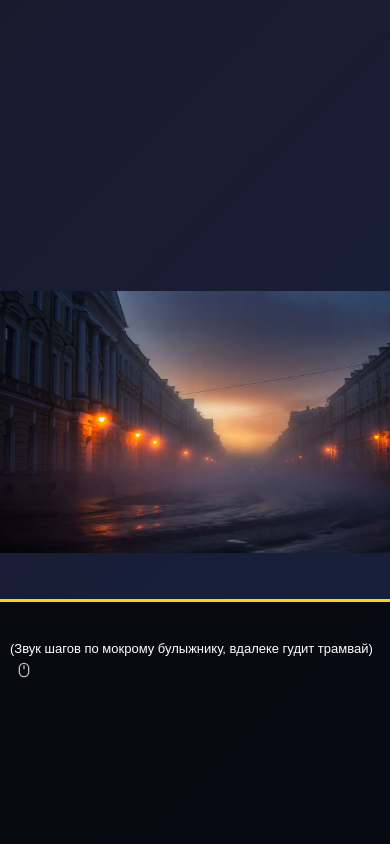
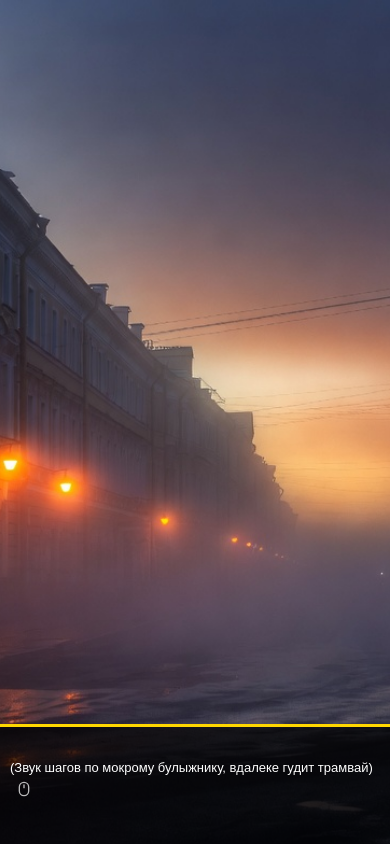
Before and after one commit to vestigecounty/novella, a React (Vite) app: page / in a window 390 px wide. Built offline with nearby package versions, Linux system fonts and the light colour scheme.

Commit message:
fix: mobile appearance

```diff
--- a/src/styles/components.css
+++ b/src/styles/components.css
@@ -9,6 +9,9 @@
     font-family: "Arial", sans-serif;
     position: relative;
     overflow: hidden;
+    -webkit-user-select: none;
+    user-select: none;
+    -webkit-touch-callout: none;
 }
 
 .game-container.loading,
@@ -92,28 +95,31 @@
 
 @media (max-width: 768px) {
     .game-container {
-        height: auto;
-        min-height: 100vh;
+        height: 100dvh;
+        flex-direction: column;
     }
 
     .scene-display {
-        min-height: 300px;
+        flex: 1;
+        min-height: 0;
     }
 }
 
 @media (max-width: 480px) {
     .game-container {
-        height: auto;
-        min-height: 100vh;
+        height: 100dvh;
+        flex-direction: column;
     }
 
     .scene-display {
-        min-height: 200px;
+        flex: 1;
+        min-height: 0;
     }
 
     .dialogue-box {
         min-height: 100px;
         padding: 10px;
+        flex-shrink: 0;
     }
 
     .character-name {
--- a/src/styles/dialogue.css
+++ b/src/styles/dialogue.css
@@ -193,21 +193,22 @@
 /* Responsive Design */
 @media (max-width: 768px) {
     .dialogue-box {
-        min-height: 120px;
-        padding: 15px;
+        min-height: auto;
+        padding: 10px;
     }
 
     .character-name {
-        font-size: 16px;
-        margin-bottom: 10px;
+        font-size: 12px;
+        margin-bottom: 4px;
     }
 
     .dialogue-text {
-        font-size: 14px;
+        font-size: 12px;
+        margin-bottom: 6px;
     }
 
     .dialogue-text-container {
-        height: 180px;
+        height: 70px;
     }
 
     .menu-choices {
```
